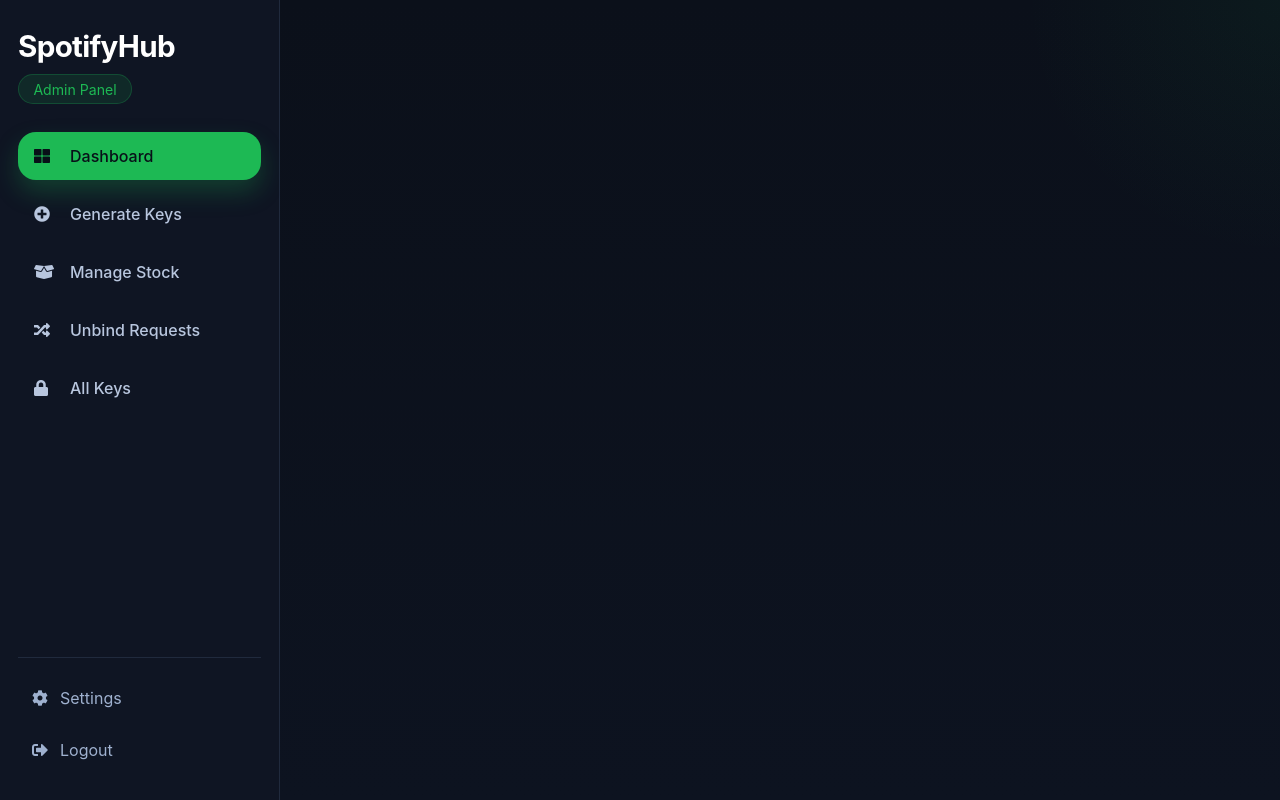
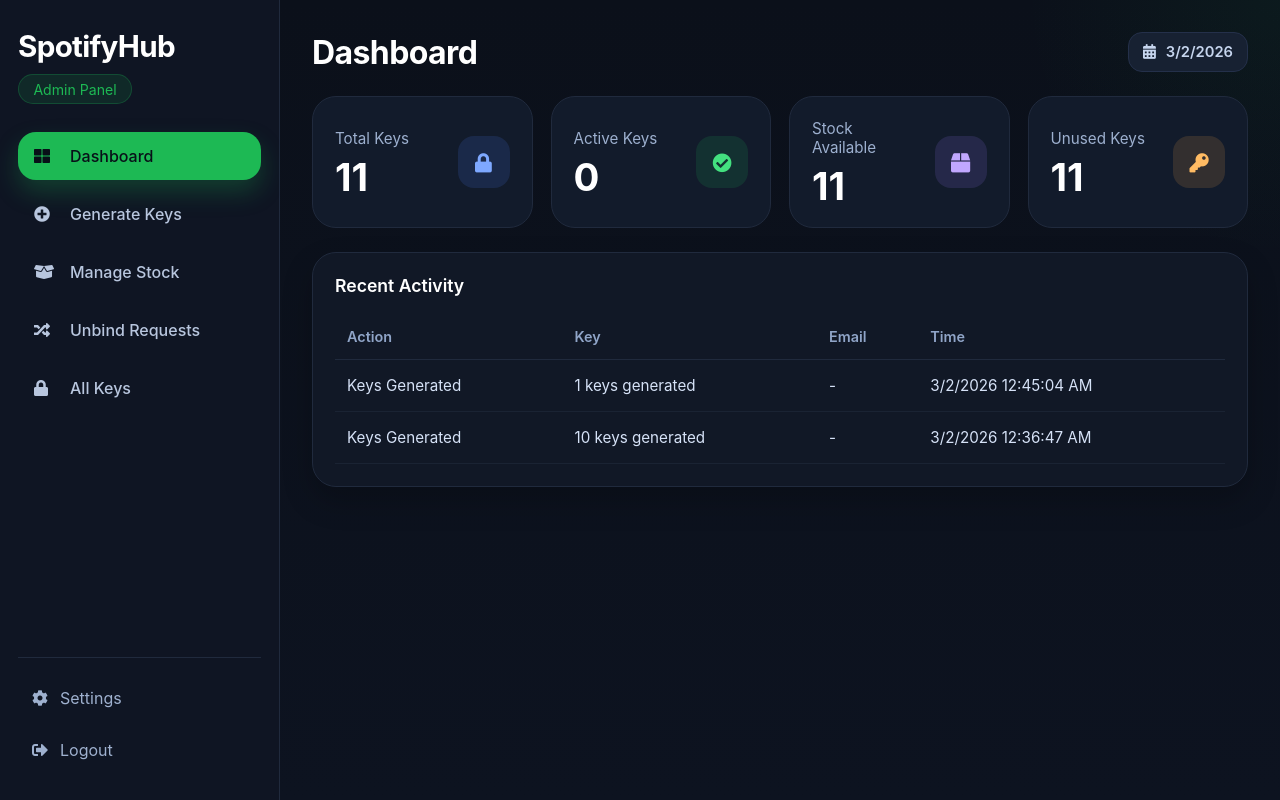
Before and after one commit to sadkiyassine55/spotify-website, a website: page admin.html in a window 1280 px wide. Drawn offline with Linux system fonts and the light colour scheme.

Commit message:
Remove conflicting admin.js from admin page

```diff
--- a/admin.html
+++ b/admin.html
@@ -57,6 +57,5 @@
   </div>
 
 <script src="./script.js"></script>
-<script src="./admin.js"></script>
 </body>
 </html>
```
